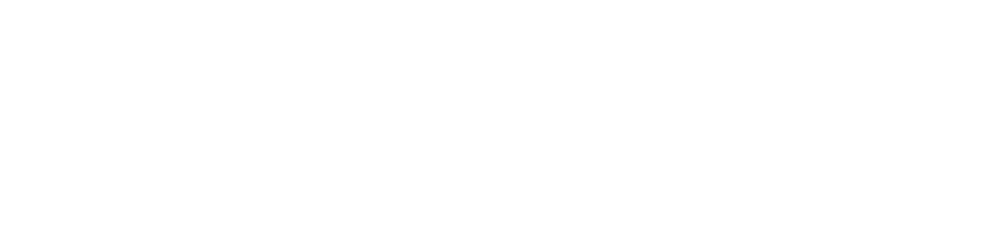
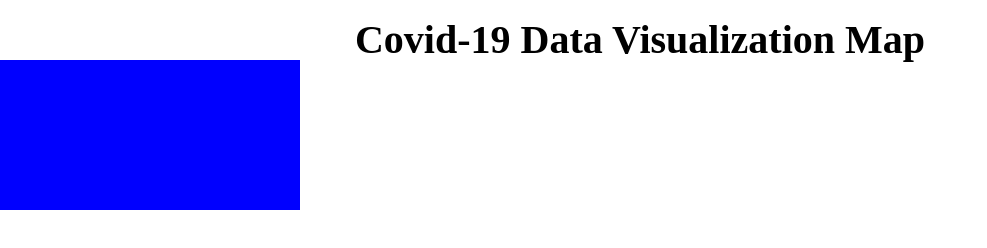
Before and after one commit to michelleahuang/Covid19-Visualization-Map, a website built with webpack: page index.html in a window 1280 px wide. Shown: the whole page, without its empty margins (0-987 px from the left). Built offline with nearby package versions, Linux system fonts and the light colour scheme.

Commit message:
Install three.js and add CSS file

```diff
--- a/index.html
+++ b/index.html
@@ -7,11 +7,14 @@
     <meta http-equiv="X-UA-Compatible" content="ie=edge" />
     <link rel="stylesheet" href="./dist/main.css" />
     <link rel="stylesheet" href="./src/styles/reset.css" />
-    <script src="./dist/main.js"></script>
-    <title>Project Name</title>
+    <link rel="stylesheet" href="./src/styles/styles.css" />
+    <script defer src="./dist/main.js"></script>
+    <title>Covid-19 Data Visualization Map</title>
 </head>
 
 <body>
+    <h1>Covid-19 Data Visualization Map</h1>
+    <canvas id="globe-canvas"></canvas>
 </body>
 
 </html>
--- a/package.json
+++ b/package.json
@@ -32,6 +32,7 @@
     "regenerator-runtime": "^0.13.9",
     "sass": "^1.45.1",
     "sass-loader": "^12.4.0",
+    "three": "^0.136.0",
     "webpack": "^5.65.0",
     "webpack-cli": "^4.9.1"
   }
--- /dev/null
+++ b/src/scripts/globe.js
@@ -0,0 +1,2 @@
+import * as THREE from 'three';
+import { OrbitControls } from 'three/examples/jsm/controls/OrbitControls';
--- /dev/null
+++ b/src/styles/styles.css
@@ -0,0 +1,15 @@
+body {
+
+}
+
+h1 {
+    text-align: center;
+    font-size: 40px;
+    font-weight: bold;
+    margin-top: 20px;
+}
+
+canvas {
+    /* width: 50%; */
+    background-color: blue;
+}
```
Also changed, not shown: 1 other file.
